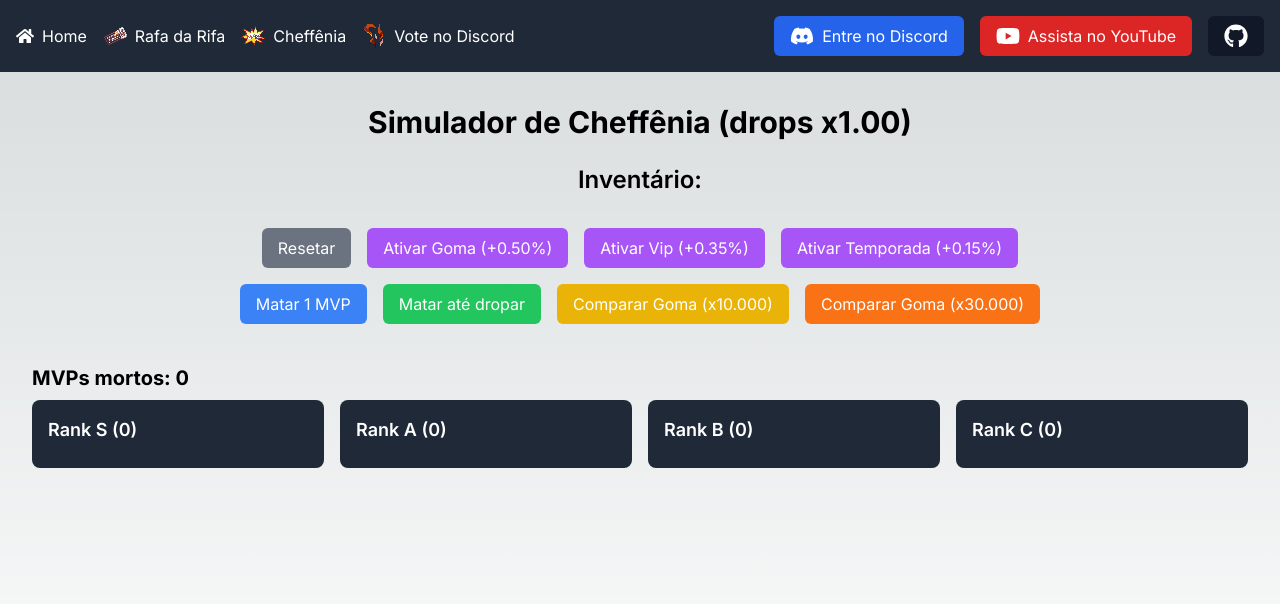
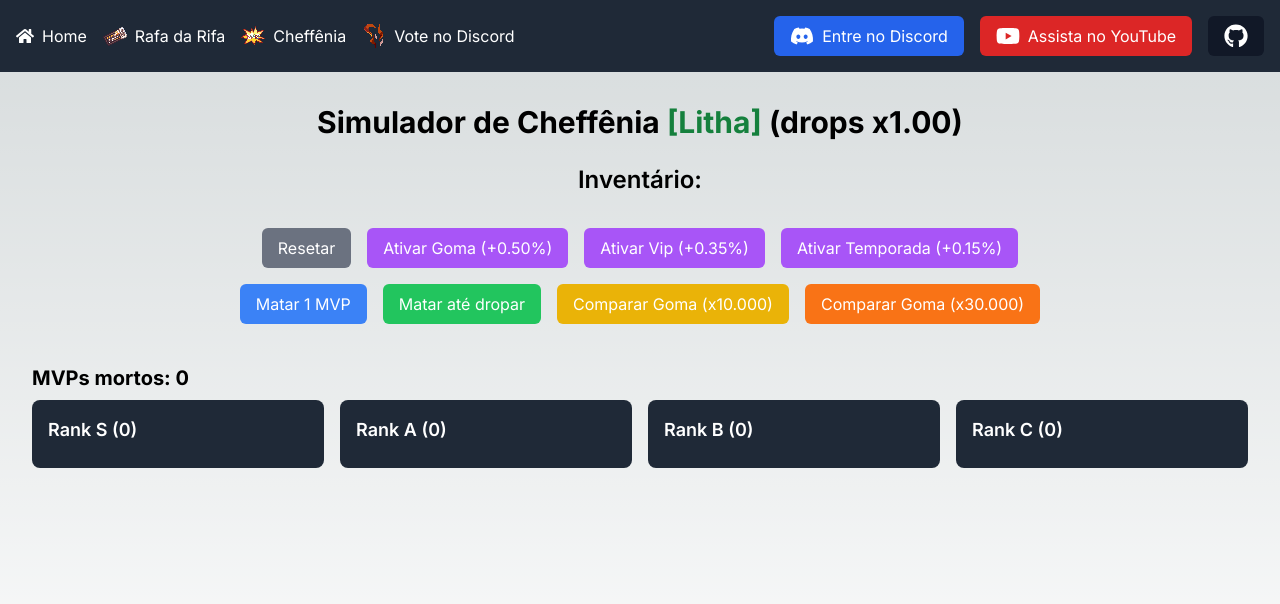
Before and after one commit to raphaelbp12/afktales, a Next.js app: page /mvpsimulator in a window 1280 px wide. Shown: the top 604 px of the page. Built offline with nearby package versions, Linux system fonts and the light colour scheme.

Commit message:
feat: show which cheffenia rotation is selected
Signed-off-by: Raphael Parreira <raphael.parreira@lego.com>

```diff
--- a/components/MvpSimulator.tsx
+++ b/components/MvpSimulator.tsx
@@ -113,7 +113,7 @@ const MvpSimulator: React.FC = () => {
     <PageWrapper overflowAuto={true}>
       <div className="flex flex-col items-center p-6">
         <h1 className="md:text-3xl font-bold mb-6 text-center">
-          Simulador de Cheffênia (drops x{getDropMultiplier().toFixed(2)})
+          Simulador de Cheffênia <span className="text-green-700">[Litha]</span> (drops x{getDropMultiplier().toFixed(2)})
         </h1>
         <h2 className="md:text-2xl font-semibold text-center">Inventário:</h2>
         <div className="w-full flex flex-col items-center mb-4">
```
